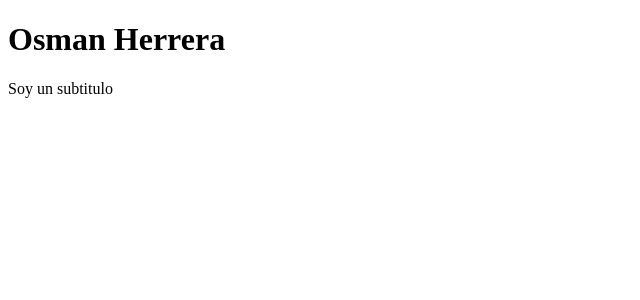
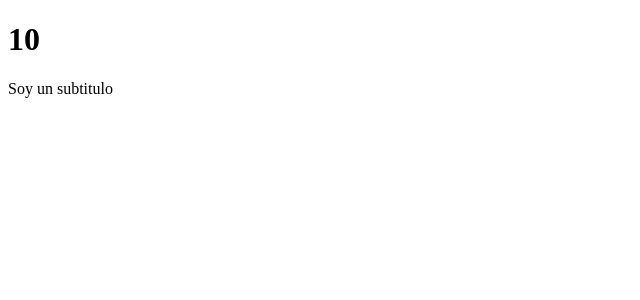
Before and after one commit to osmanjosue/react, a React (Vite) app: page / in a window 1280 px wide. Shown: the top 300 px of the page, without its empty margins (0-640 px from the left). Built offline with nearby package versions, Linux system fonts and the light colour scheme.

Commit message:
Titulo: Impresion de variables en el HTML

```diff
--- a/src/FirsApp.jsx
+++ b/src/FirsApp.jsx
@@ -1,10 +1,19 @@
 //RAFTC PARA SNIPET
-import {Fragment} from 'react';
+const newMessage = {
+    message: 'Hola Mundo',
+    title: 'Fernando',
+}
 
-const FirsApp = () => {
+const fnctn = ()=>{
+   return 5 + 5;
+}
+/* const newMessage = [1,2,3,4,5,6,7,8,9]; */
+
+export const FirsApp = () => {
 return (
         <>
-            <h1>Osman Herrera</h1>
+            <h1>{fnctn()}</h1>
+            {/* <code>{JSON.stringify(newMessage)}</code> */}
             <p>Soy un subtitulo</p>
         </>
 /*  <Fragment>
@@ -13,5 +22,3 @@ return (
         </Fragment> */
 )
 }
-
-export default FirsApp
--- a/src/main.jsx
+++ b/src/main.jsx
@@ -1,6 +1,6 @@
 import React from 'react';
 import ReactDOM from 'react-dom/client';
-import FirsApp from './FirsApp';
+import {FirsApp} from './FirsApp';
 /* import {HelloWorldApp} from './HelloWorldApp' */
 
 
```
